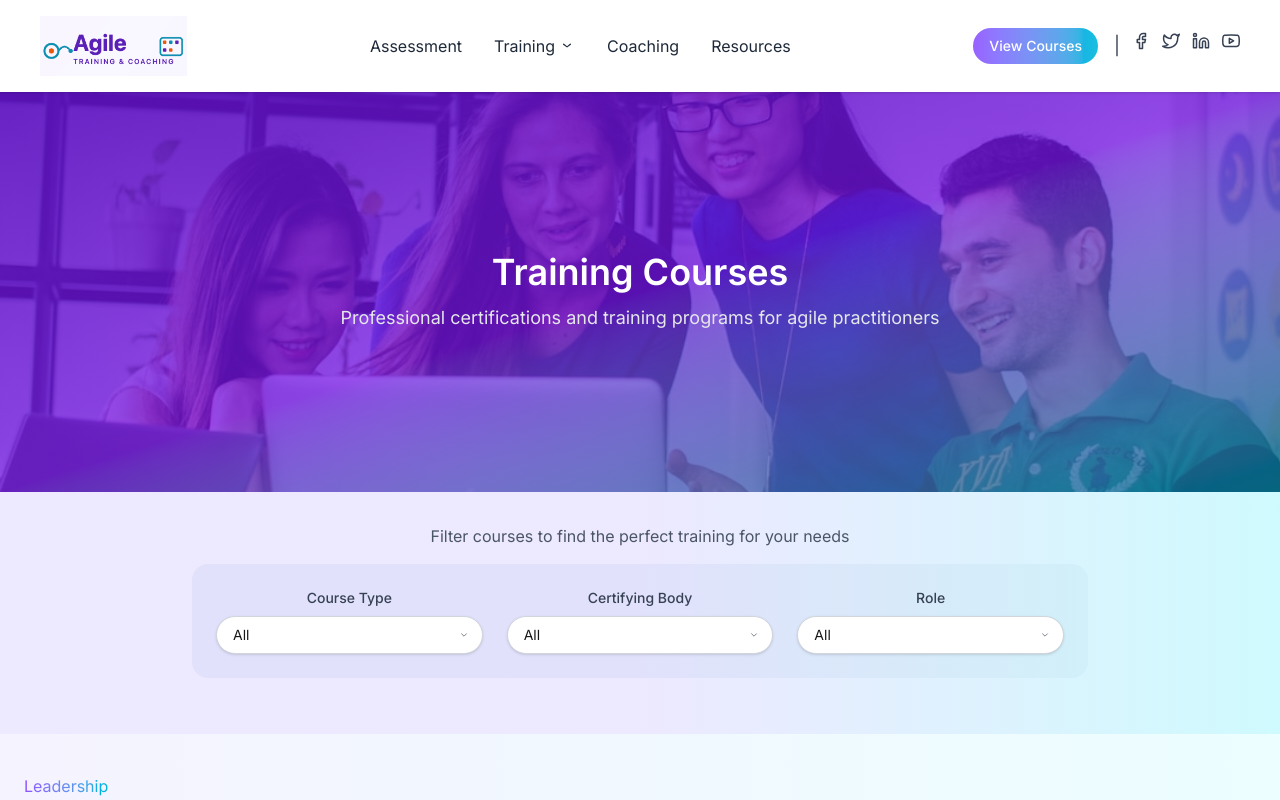
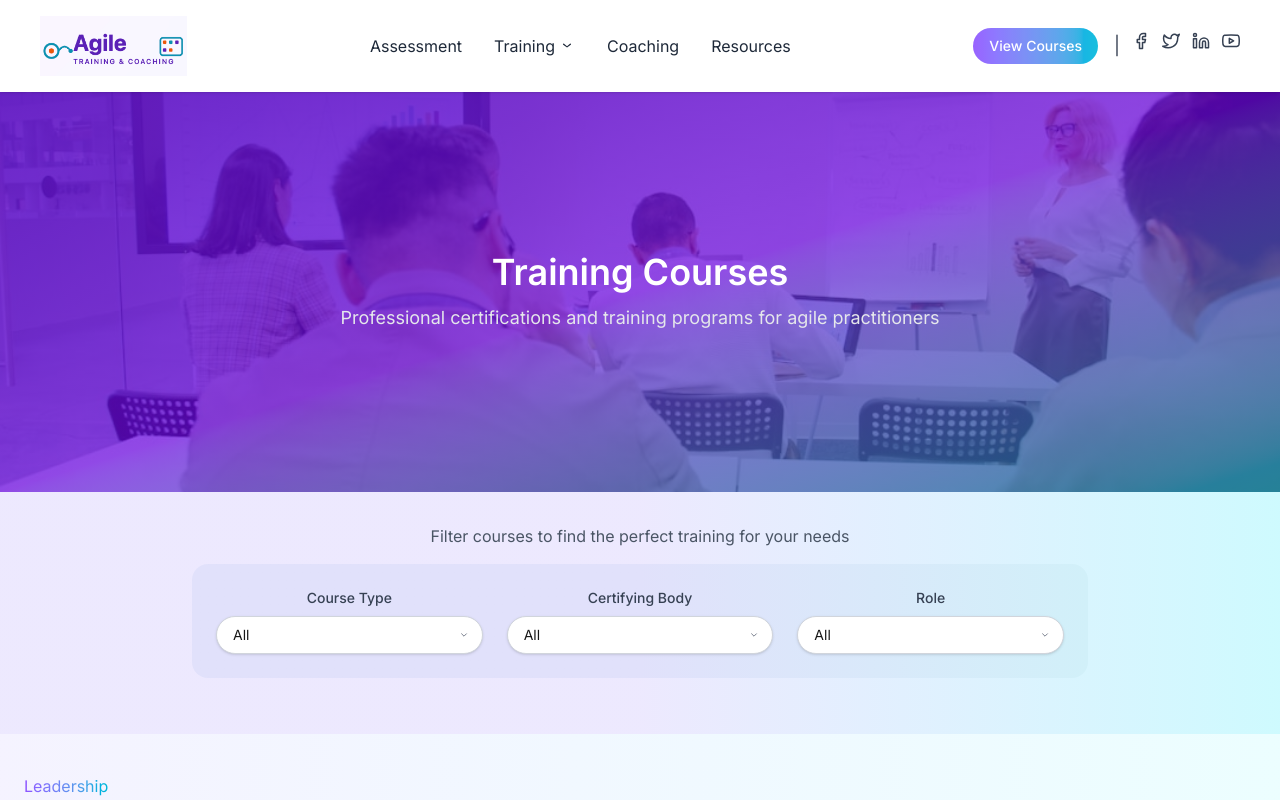
Before and after one commit to SummerTale/cert-website, a Next.js app: page /training in a window 1280 px wide. Shown: the top 800 px of the page. Built offline with nearby package versions, Linux system fonts and the light colour scheme.

Commit message:
Training Hero Image added

```diff
--- a/src/app/training/page.tsx
+++ b/src/app/training/page.tsx
@@ -55,7 +55,7 @@ export default function TrainingPage() {
       <section className="relative h-[50vh] flex items-center justify-center text-center text-white">
         {/* Background Image */}
         <Image
-          src="/images/become-a-trainer-1.png"
+          src="/images/training-hero.png"
           alt="Training background"
           fill
           priority
```
Also changed, not shown: public/images/training-hero.png (added).
